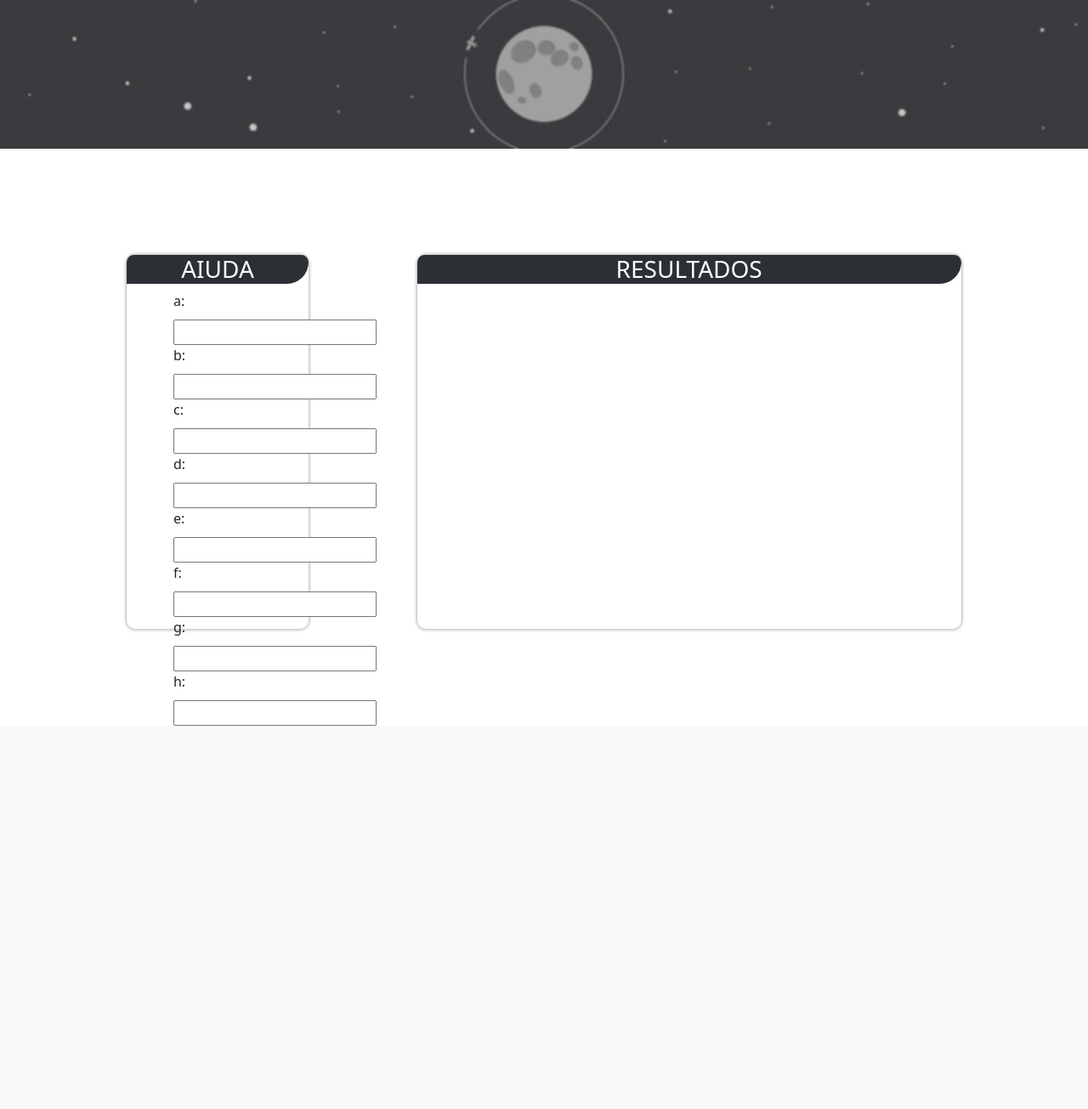
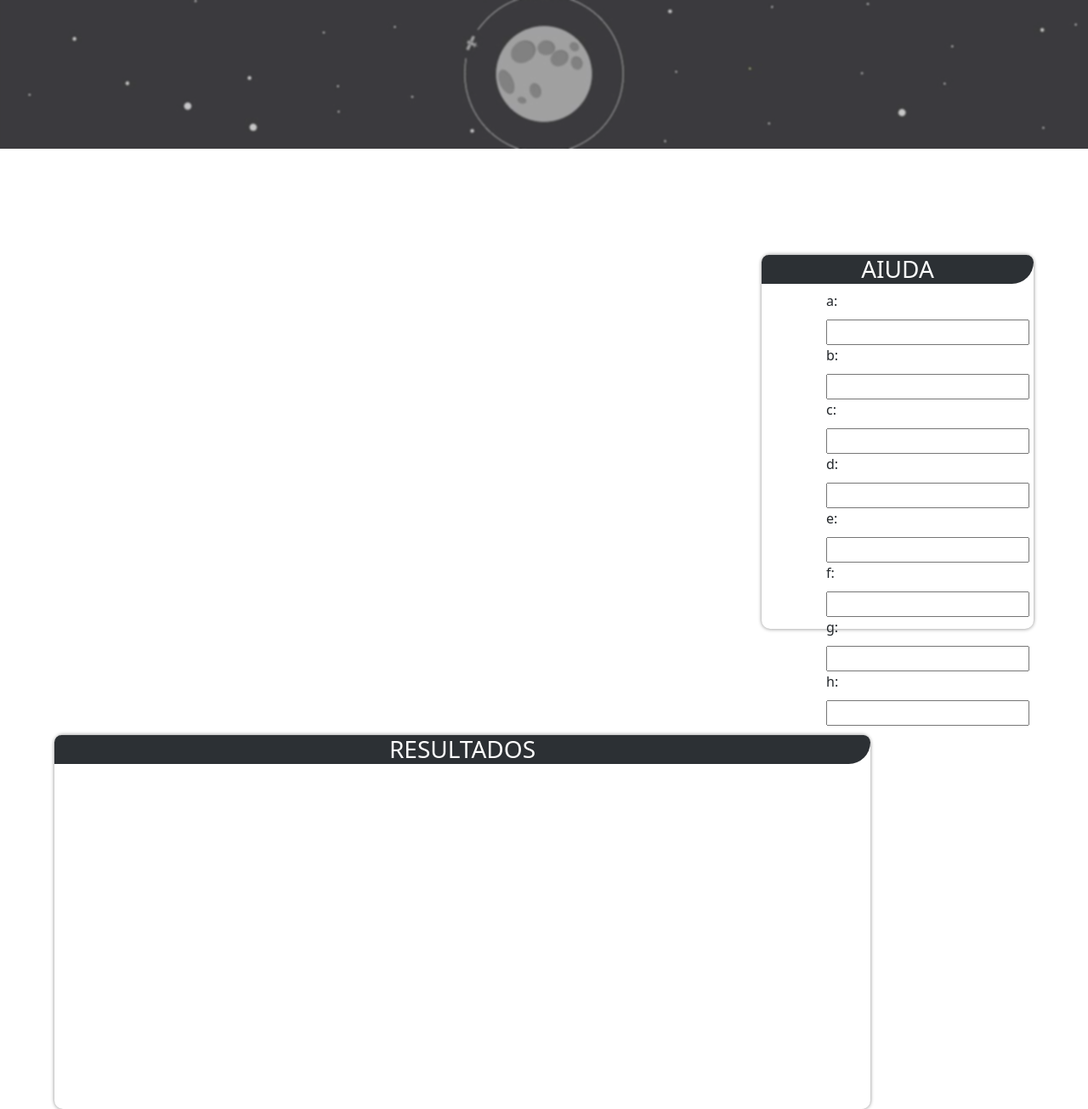
Before and after one commit to lx116/TechMath, a Django app: page / in a window 1280 px wide. Shown: the part 60-1365 px from the top of the page at 85% size. Before the commit the page ends 914 px from the top, so only its background shows below. Run offline with Django 3.2, Linux system fonts and the light colour scheme; some libraries are stand-ins or nearby versions.

Commit message:
Inicio del diseño adaptativo

```diff
--- a/recursos/templates/appOne.html
+++ b/recursos/templates/appOne.html
@@ -6,7 +6,7 @@
 {% endblock %}
 
 {% block spaceApp %}
-    <div class="col-2 inputsSpace container">
+    <div class="col-md-8 col-xl-3 col-lg-4 inputsSpace container">
         <div class="titleSpace"><h3>AIUDA</h3></div>
         <div class="row inputsGroup">
             <!-- Aqui estan los inputs -->
@@ -38,7 +38,7 @@
 
     </div>
 
-    <div class="col-6 resultsSpace container-fluid">
+    <div class="col-xxl-6 col-xl-9 resultsSpace container-fluid">
         <div class="titleSpace">
             <h3> RESULTADOS</h3>
         </div>
```
